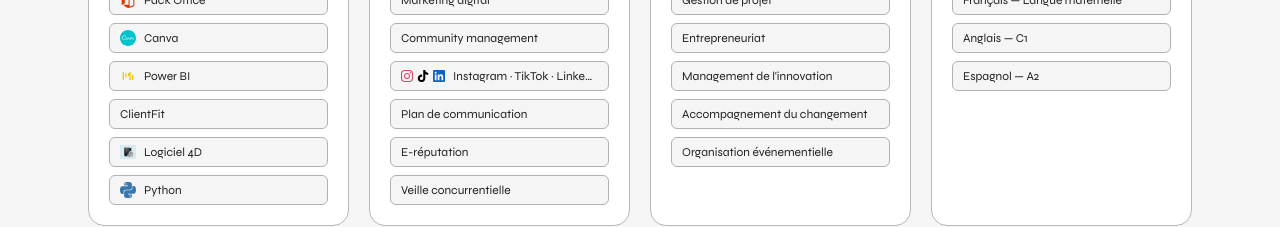
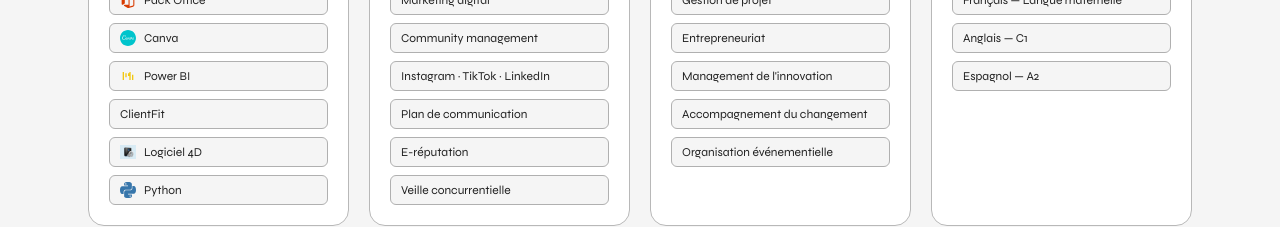
Before and after one commit to TADEJFFF/Portfolio-Julestadej, a Next.js app: page /competences in a window 1280 px wide. Shown: the part 1223-1450 px from the top of the page. Built offline with nearby package versions, Linux system fonts and the light colour scheme.

Commit message:
suppression logos reseaux sociaux

```diff
--- a/src/components/sections/Competences.tsx
+++ b/src/components/sections/Competences.tsx
@@ -211,13 +211,6 @@
     // eslint-disable-next-line @next/next/no-img-element
     <img src="/logos/logo-4d.png" alt="4D" style={{ width: 16, height: 16 }} className="flex-shrink-0 object-contain" />
   ),
-  "Instagram · TikTok · LinkedIn": (
-    <div className="flex gap-1 flex-shrink-0">
-      <svg viewBox="0 0 24 24" className="w-3 h-3" fill="#E4405F"><path d="M12 2.163c3.204 0 3.584.012 4.85.07 3.252.148 4.771 1.691 4.919 4.919.058 1.265.069 1.645.069 4.849 0 3.205-.012 3.584-.069 4.849-.149 3.225-1.664 4.771-4.919 4.919-1.266.058-1.644.07-4.85.07-3.204 0-3.584-.012-4.849-.07-3.26-.149-4.771-1.699-4.919-4.92-.058-1.265-.07-1.644-.07-4.849 0-3.204.013-3.583.07-4.849.149-3.227 1.664-4.771 4.919-4.919 1.266-.057 1.645-.069 4.849-.069zm0-2.163c-3.259 0-3.667.014-4.947.072-4.358.2-6.78 2.618-6.98 6.98-.059 1.281-.073 1.689-.073 4.948 0 3.259.014 3.668.072 4.948.2 4.358 2.618 6.78 6.98 6.98 1.281.058 1.689.072 4.948.072 3.259 0 3.668-.014 4.948-.072 4.354-.2 6.782-2.618 6.979-6.98.059-1.28.073-1.689.073-4.948 0-3.259-.014-3.667-.072-4.947-.196-4.354-2.617-6.78-6.979-6.98-1.281-.059-1.69-.073-4.949-.073zm0 5.838c-3.403 0-6.162 2.759-6.162 6.162s2.759 6.163 6.162 6.163 6.162-2.759 6.162-6.163c0-3.403-2.759-6.162-6.162-6.162zm0 10.162c-2.209 0-4-1.79-4-4 0-2.209 1.791-4 4-4s4 1.791 4 4c0 2.21-1.791 4-4 4zm6.406-11.845c-.796 0-1.441.645-1.441 1.44s.645 1.44 1.441 1.44c.795 0 1.439-.645 1.439-1.44s-.644-1.44-1.439-1.44z"/></svg>
-      <svg viewBox="0 0 24 24" className="w-3 h-3" fill="#000000"><path d="M12.525.02c1.31-.02 2.61-.01 3.91-.02.08 1.53.63 3.09 1.75 4.17 1.12 1.11 2.7 1.62 4.24 1.79v4.03c-1.44-.05-2.89-.35-4.2-.97-.57-.26-1.1-.59-1.62-.93-.01 2.92.01 5.84-.02 8.75-.08 1.4-.54 2.79-1.35 3.94-1.31 1.92-3.58 3.17-5.91 3.21-1.43.08-2.86-.31-4.08-1.03-2.02-1.19-3.44-3.37-3.65-5.71-.02-.5-.03-1-.01-1.49.18-1.9 1.12-3.72 2.58-4.96 1.66-1.44 3.98-2.13 6.15-1.72.02 1.48-.04 2.96-.04 4.44-.99-.32-2.15-.23-3.02.37-.63.41-1.11 1.04-1.36 1.75-.21.51-.15 1.07-.14 1.61.24 1.64 1.82 3.02 3.5 2.87 1.12-.01 2.19-.66 2.77-1.61.19-.33.4-.67.41-1.06.1-1.79.06-3.57.07-5.36.01-4.03-.01-8.05.02-12.07z"/></svg>
-      <svg viewBox="0 0 24 24" className="w-3 h-3" fill="#0A66C2"><path d="M20.447 20.452h-3.554v-5.569c0-1.328-.027-3.037-1.852-3.037-1.853 0-2.136 1.445-2.136 2.939v5.667H9.351V9h3.414v1.561h.046c.477-.9 1.637-1.85 3.37-1.85 3.601 0 4.267 2.37 4.267 5.455v6.286zM5.337 7.433c-1.144 0-2.063-.926-2.063-2.065 0-1.138.92-2.063 2.063-2.063 1.14 0 2.064.925 2.064 2.063 0 1.139-.925 2.065-2.064 2.065zm1.782 13.019H3.555V9h3.564v11.452zM22.225 0H1.771C.792 0 0 .774 0 1.729v20.542C0 23.227.792 24 1.771 24h20.451C23.2 24 24 23.227 24 22.271V1.729C24 .774 23.2 0 22.222 0h.003z"/></svg>
-    </div>
-  ),
 };
 
 function SkillBadge({ item }: { item: string }) {
```
